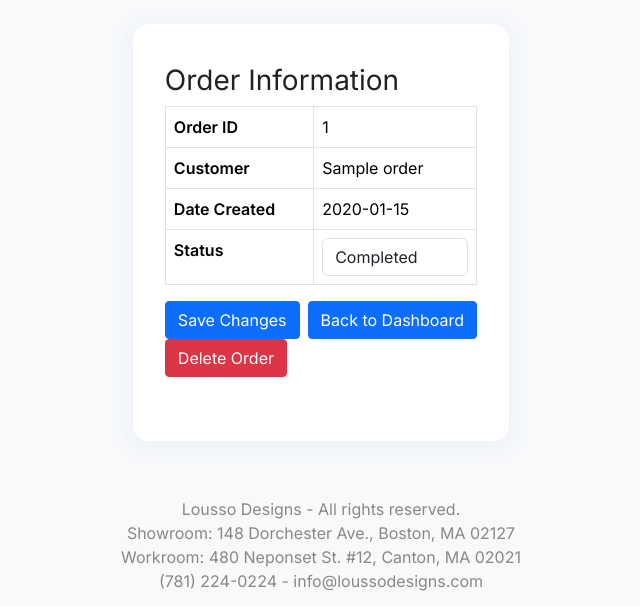
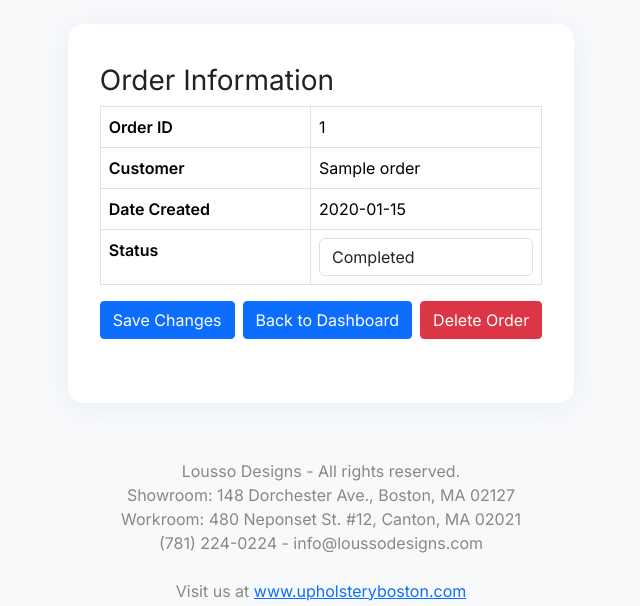
Before and after one commit to resendest/OPTS_Furniture_Upholstery, a Flask app: template templates/order_detail.html in a window 1280 px wide. Shown: the part 308-914 px from the top of the page, without its empty margins (319-959 px from the left). Run offline with Flask 2, Linux system fonts and the light colour scheme; the visitor is signed in with stand-in values (Sample User, id 1); the template is opened without the code that fills it: most values are stand-ins (such as "Sample title", 1, 10 or a date in 2020); a database or web service that is not in the repository returns one stand-in record (values such as "Sample title"); some libraries are stand-ins or nearby versions.

Commit message:
order detail button cleanup

```diff
--- a/templates/order_detail.html
+++ b/templates/order_detail.html
@@ -36,12 +36,13 @@
       <div class="d-flex gap-2">
         <button type="submit" id="saveBtn" class="btn btn-primary" style="border-radius: 4px; min-width: 120px;">Save Changes</button>
         <a href="{{ url_for('portal') }}" class="btn btn-primary" style="border-radius: 4px; min-width: 120px;">Back to Dashboard</a>
+        <!-- Move the delete form/button inside the flex container for horizontal alignment -->
+        <form id="deleteOrderForm" method="POST" action="{{ url_for('delete_order', order_id=order.id) }}" style="display:inline;">
+          <button type="submit" class="btn btn-danger text-white" style="border-radius: 4px; min-width: 120px;" onclick="return confirm('Are you sure you want to delete this order? This action cannot be reversed.');">
+            Delete Order
+          </button>
+        </form>
       </div>
-    </form>
-    <form id="deleteOrderForm" method="POST" action="{{ url_for('delete_order', order_id=order.id) }}" style="display:inline;">
-      <button type="submit" class="btn btn-danger text-white" style="border-radius: 4px; min-width: 120px;" onclick="return confirm('Are you sure you want to delete this order? This action cannot be reversed.');">
-        Delete Order
-      </button>
     </form>
     <script>
       const form = document.getElementById('editOrderForm');
```
